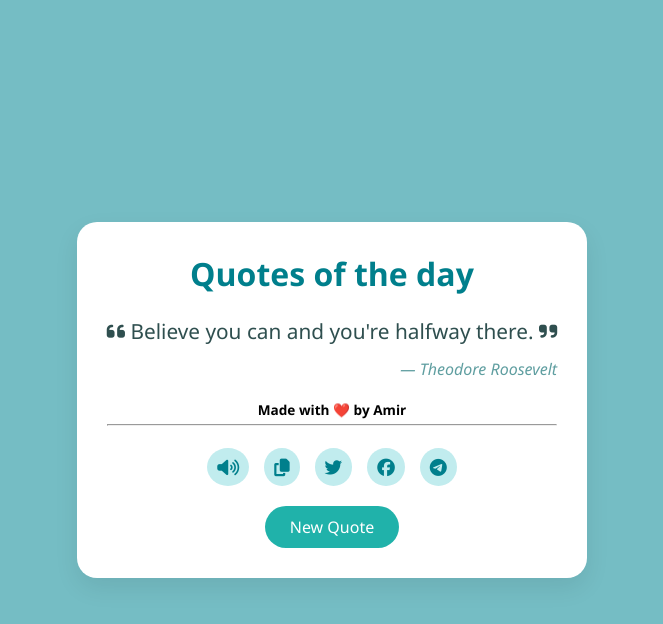
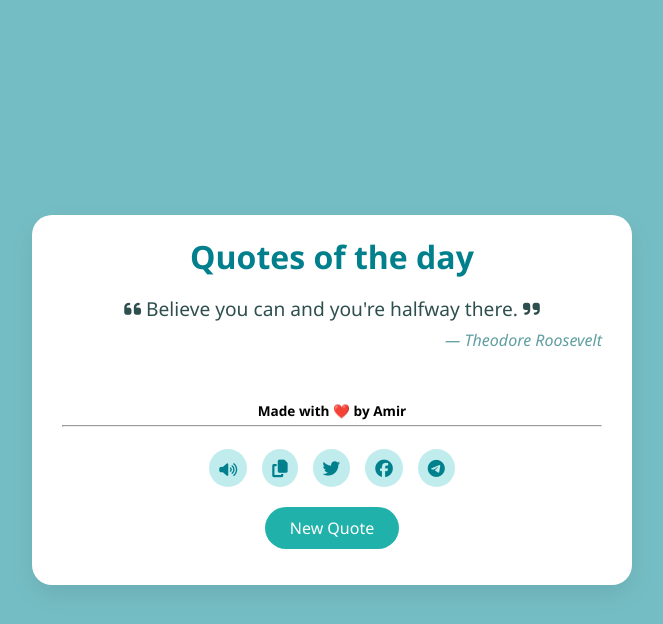
Before and after one commit to amirmub/shiera_backend, a Node server app: page / in a window 1280 px wide. Shown: the top 624 px of the page, without its empty margins (308-971 px from the left). Run offline with Node 20, Linux system fonts and the light colour scheme.

Commit message:
Update styling for quote display

```diff
--- a/daily-quote-app/app.js
+++ b/daily-quote-app/app.js
@@ -5,10 +5,11 @@ const path = require('path');
 const quotes = [
     { text: "Believe you can and you're halfway there.", author: "Theodore Roosevelt" },
     { text: "Every day is a second chance.", author: "Oprah Winfrey" },
-    { text: "Success is not final, failure is not fatal: It is the courage to continue that counts.", author: "Winston Churchill" },
+    { text: "You can’t stop the waves, but you can learn to surf", author: "Winston Churchill" },
     { text: "Don’t watch the clock; do what it does. Keep going.", author: "Sam Levenson" },
     { text: "It always seems impossible until it's done.", author: "Nelson Mandela" },
     { text: "Act as if what you do makes a difference. It does.", author: "William James" },
+    { text: "Talk is cheap. Show me the code", author: " Linus Torvalds" },
 
   ];
 
--- a/daily-quote-app/public/style.css
+++ b/daily-quote-app/public/style.css
@@ -18,9 +18,10 @@ body {
 
   .card {
     background-color: #ffffff;
-    padding: 30px;
+    padding: 20px 30px;
     border-radius: 20px;
-    max-width: 600px;
+    width: 600px;
+    height: 370px;
     box-shadow: 0 10px 25px rgba(0, 0, 0, 0.08);
     text-align: center;
   }
@@ -32,22 +33,25 @@ body {
   }
 
   .quote {
-    font-size: 1.3rem;
-    line-height: 1.6;
+    font-size: 1.2rem;
+    line-height: 1.1;
     color: #2f4f4f;
     margin-bottom: 10px;
   }
-
+  .quote-text{
+    width: 80px;
+  }
   .author {
     font-style: italic;
     color: #5f9ea0;
-    margin-bottom: 20px;
+    margin-bottom: 10px;
     text-align: right;
   }
 
   .footer {
     font-size: 0.85rem;
     color: #000;
+    margin-top: 50px;
     margin-bottom: 5px;
     font-weight: 600;
   }
@@ -73,6 +77,9 @@ body {
   .buttons button:hover {
     background: #aee1e5;
   }
+  .buttons .fa-volume-up{
+    font-size: .9rem;
+  }
 
   .new-quote {
     background: #20b2aa;
```
